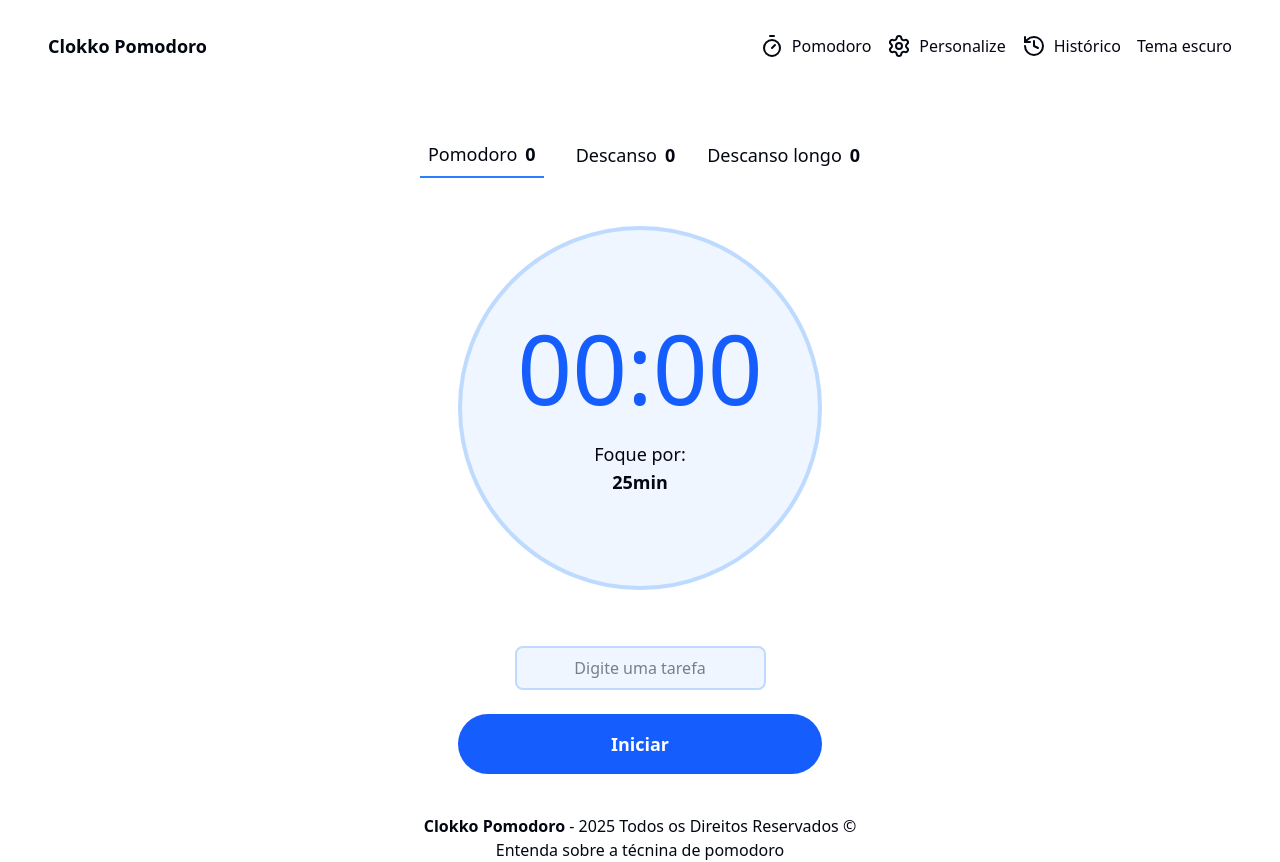
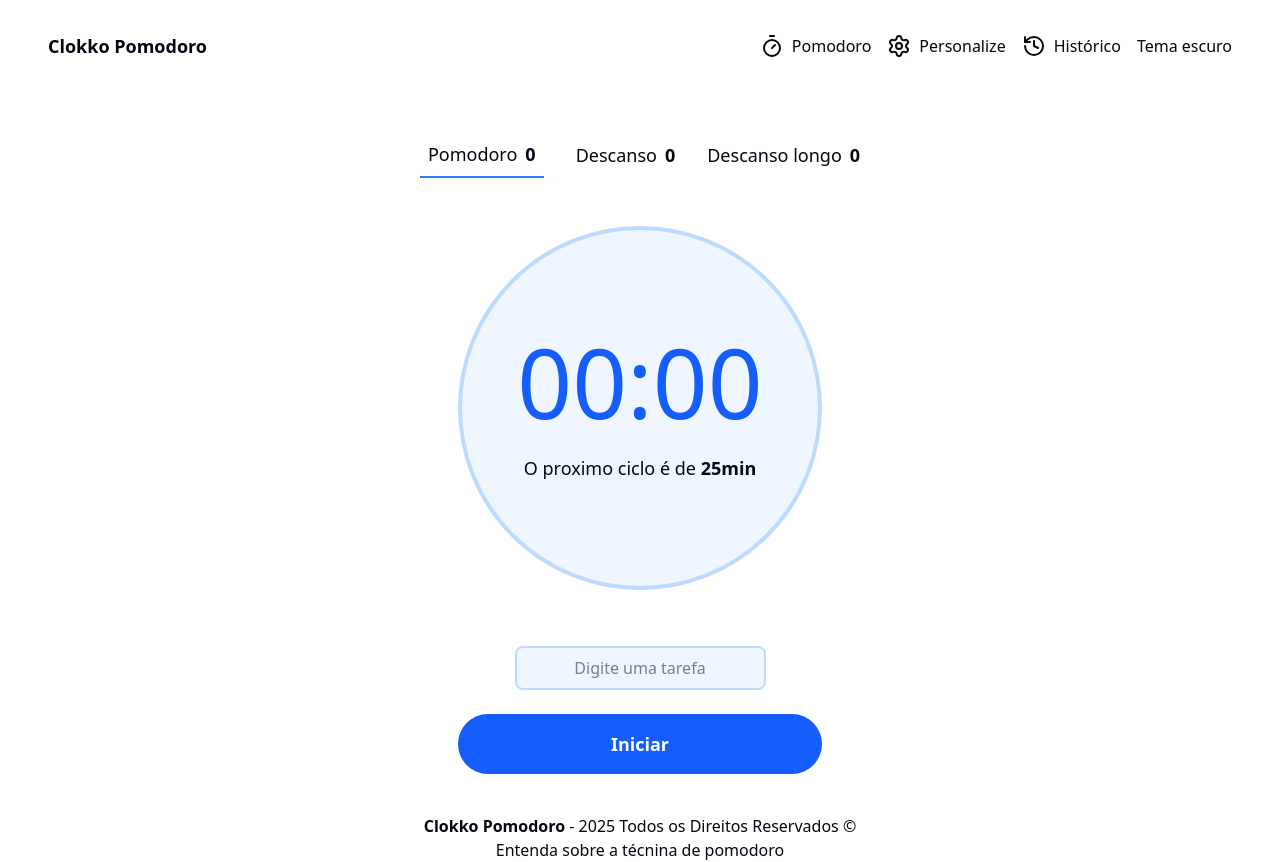
Before and after one commit to davifdev/clokko-pomodoro, a React (Vite) app: page / in a window 1280 px wide. Built offline with nearby package versions, Linux system fonts and the light colour scheme.

Commit message:
feat: create component tips

```diff
--- a/src/components/pomodoro/index.tsx
+++ b/src/components/pomodoro/index.tsx
@@ -10,6 +10,7 @@ import { getCycleType } from "../../utils/getCycleType";
 import { secondsToMinutes } from "../../utils/secondsToMinutes";
 import type { TaskModel } from "../../models/task-model";
 import { useTaskContext } from "../../contexts/TaskContext/useTaskContext";
+import Tips from "../tips";
 
 const Pomodoro = () => {
   const { taskState, setTaskState } = useTaskContext();
@@ -60,7 +61,6 @@ const Pomodoro = () => {
     setTaskState((prevState) => {
       return {
         ...prevState,
-        currentCycle,
         activeTask: null,
         secondsRemaining: 0,
         formattedSecondsRemaining: "00:00",
@@ -99,8 +99,7 @@ const Pomodoro = () => {
             <div className="w-[364px] h-[364px] rounded-full bg-blue-50 dark:bg-gray-900 flex items-center justify-center flex-col  gap-6 border-4 border-blue-200 dark:border-gray-800">
               <Countdown />
               <div className="flex flex-col text-center text-lg">
-                <span>Foque por:</span>
-                <strong>25min</strong>
+                <Tips cycleType={cycleType} taskState={taskState} />
               </div>
             </div>
             <Cycles />
--- /dev/null
+++ b/src/components/tips/index.tsx
@@ -0,0 +1,56 @@
+import type { TaskModel } from "../../models/task-model";
+import type { TaskStateModel } from "../../models/task-state-model";
+
+type TipsProps = {
+  taskState: TaskStateModel;
+  cycleType: TaskModel["type"];
+};
+
+const Tips = ({ taskState, cycleType }: TipsProps) => {
+  const tipsForNextTask = {
+    workTime: (
+      <span>
+        O proximo ciclo é de <strong>{taskState.config.workTime}min</strong>{" "}
+      </span>
+    ),
+    shortRestTime: (
+      <span>
+        O proximo descanso é de{" "}
+        <strong>{taskState.config.shortRestTime}min </strong>{" "}
+      </span>
+    ),
+    longRestTime: (
+      <span>
+        O proximo descanso é de{" "}
+        <strong>{taskState.config.longRestTime}min</strong>
+      </span>
+    ),
+  } as const;
+
+  const tipsForCurrentTask = {
+    workTime: (
+      <span>
+        Foque por <strong>{taskState.config.workTime}min</strong>
+      </span>
+    ),
+    shortRestTime: (
+      <span>
+        Descanse por <strong>{taskState.config.shortRestTime}min</strong>
+      </span>
+    ),
+    longRestTime: (
+      <span>
+        Descanse por <strong>{taskState.config.longRestTime}min</strong>
+      </span>
+    ),
+  };
+
+  return (
+    <>
+      {!taskState.activeTask && tipsForNextTask[cycleType]}
+      {taskState.activeTask && tipsForCurrentTask[taskState.activeTask.type]}
+    </>
+  );
+};
+
+export default Tips;
```
Also changed, not shown: src/contexts/TaskContext/TaskReducer.ts (added).
